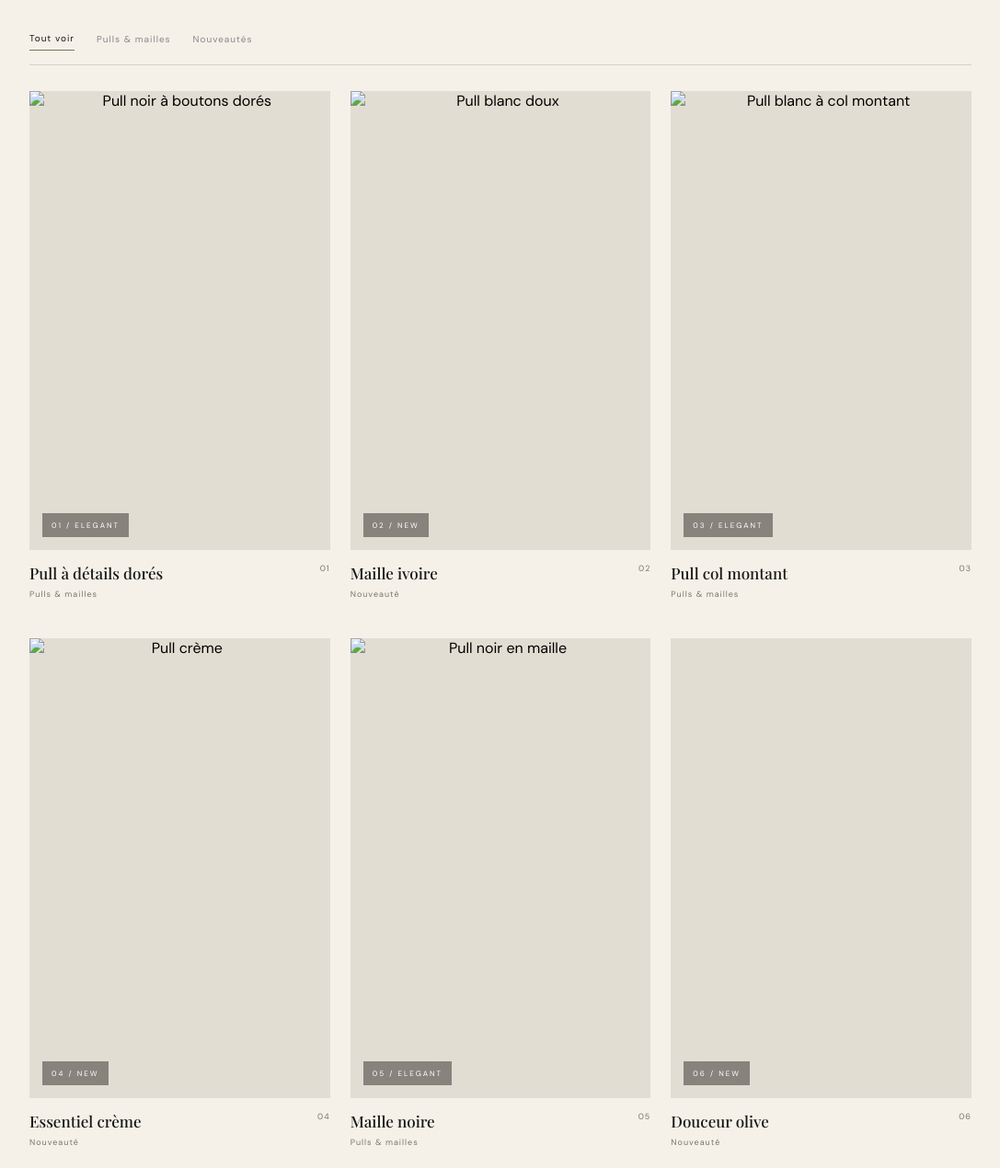
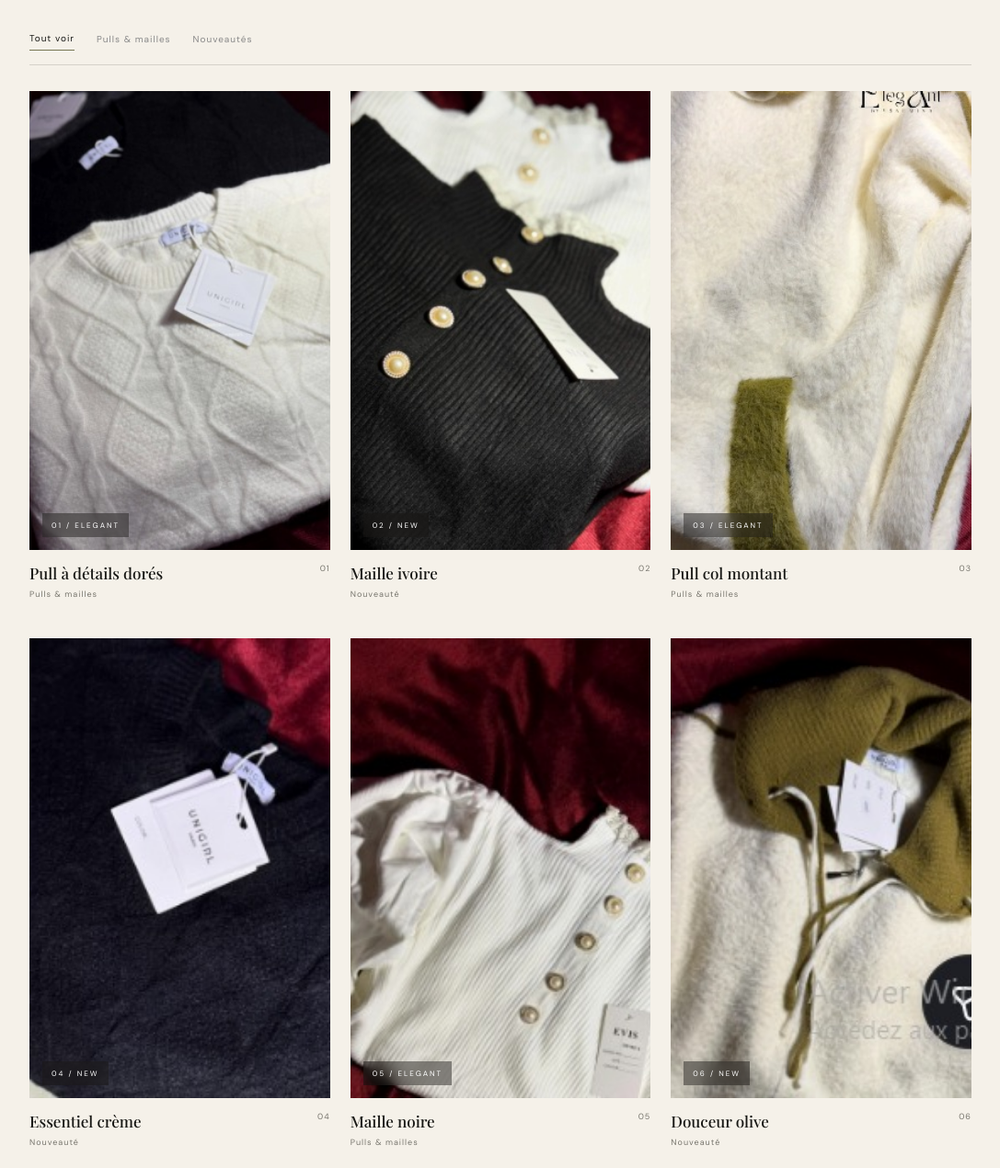
Before and after one commit to yy9259880-afk/elegant_by_yassemina, a plain HTML site: page index.html in a window 1280 px wide. Shown: the part 1710-2980 px from the top of the page at 92% size, without its empty margins (96-1183 px from the left). Drawn offline with nearby package versions, Linux system fonts and the light colour scheme; files whose address does not match are found by name.

Commit message:
Fix product image paths for GitHub Pages

```diff
--- a/index.html
+++ b/index.html
@@ -57,27 +57,27 @@
       </div>
       <div class="product-grid" id="productGrid">
         <article class="product-card reveal" data-category="pulls">
-          <button class="product-image" data-image="images/product-01.jpg" aria-label="Voir le produit 1"><img src="images/product-01.jpg" alt="Pull noir à boutons dorés" loading="lazy"><span class="image-label">01 / ELEGANT</span></button>
+          <button class="product-image" data-image="product-01.jpg" aria-label="Voir le produit 1"><img src="product-01.jpg" alt="Pull noir à boutons dorés" loading="lazy"><span class="image-label">01 / ELEGANT</span></button>
           <div class="product-meta"><div><h3>Pull à détails dorés</h3><p>Pulls & mailles</p></div><span class="product-number">01</span></div>
         </article>
         <article class="product-card reveal" data-category="nouveautes">
-          <button class="product-image" data-image="images/product-02.jpg" aria-label="Voir le produit 2"><img src="images/product-02.jpg" alt="Pull blanc doux" loading="lazy"><span class="image-label">02 / NEW</span></button>
+          <button class="product-image" data-image="product-02.jpg" aria-label="Voir le produit 2"><img src="product-02.jpg" alt="Pull blanc doux" loading="lazy"><span class="image-label">02 / NEW</span></button>
           <div class="product-meta"><div><h3>Maille ivoire</h3><p>Nouveauté</p></div><span class="product-number">02</span></div>
         </article>
         <article class="product-card reveal" data-category="pulls">
-          <button class="product-image" data-image="images/product-03.jpg" aria-label="Voir le produit 3"><img src="images/product-03.jpg" alt="Pull blanc à col montant" loading="lazy"><span class="image-label">03 / ELEGANT</span></button>
+          <button class="product-image" data-image="product-03.jpg" aria-label="Voir le produit 3"><img src="product-03.jpg" alt="Pull blanc à col montant" loading="lazy"><span class="image-label">03 / ELEGANT</span></button>
           <div class="product-meta"><div><h3>Pull col montant</h3><p>Pulls & mailles</p></div><span class="product-number">03</span></div>
         </article>
         <article class="product-card reveal" data-category="nouveautes">
-          <button class="product-image" data-image="images/product-04.jpg" aria-label="Voir le produit 4"><img src="images/product-04.jpg" alt="Pull crème" loading="lazy"><span class="image-label">04 / NEW</span></button>
+          <button class="product-image" data-image="product-04.jpg" aria-label="Voir le produit 4"><img src="product-04.jpg" alt="Pull crème" loading="lazy"><span class="image-label">04 / NEW</span></button>
           <div class="product-meta"><div><h3>Essentiel crème</h3><p>Nouveauté</p></div><span class="product-number">04</span></div>
         </article>
         <article class="product-card reveal" data-category="pulls">
-          <button class="product-image" data-image="images/product-05.jpg" aria-label="Voir le produit 5"><img src="images/product-05.jpg" alt="Pull noir en maille" loading="lazy"><span class="image-label">05 / ELEGANT</span></button>
+          <button class="product-image" data-image="product-05.jpg" aria-label="Voir le produit 5"><img src="product-05.jpg" alt="Pull noir en maille" loading="lazy"><span class="image-label">05 / ELEGANT</span></button>
           <div class="product-meta"><div><h3>Maille noire</h3><p>Pulls & mailles</p></div><span class="product-number">05</span></div>
         </article>
         <article class="product-card reveal" data-category="nouveautes">
-          <button class="product-image" data-image="images/product-06.jpg" aria-label="Voir le produit 6"><img src="images/product-06.jpg" alt="Pull beige et olive" loading="lazy"><span class="image-label">06 / NEW</span></button>
+          <button class="product-image" data-image="product-06.jpg" aria-label="Voir le produit 6"><img src="product-06.jpg" alt="Pull beige et olive" loading="lazy"><span class="image-label">06 / NEW</span></button>
           <div class="product-meta"><div><h3>Douceur olive</h3><p>Nouveauté</p></div><span class="product-number">06</span></div>
         </article>
       </div>
```
